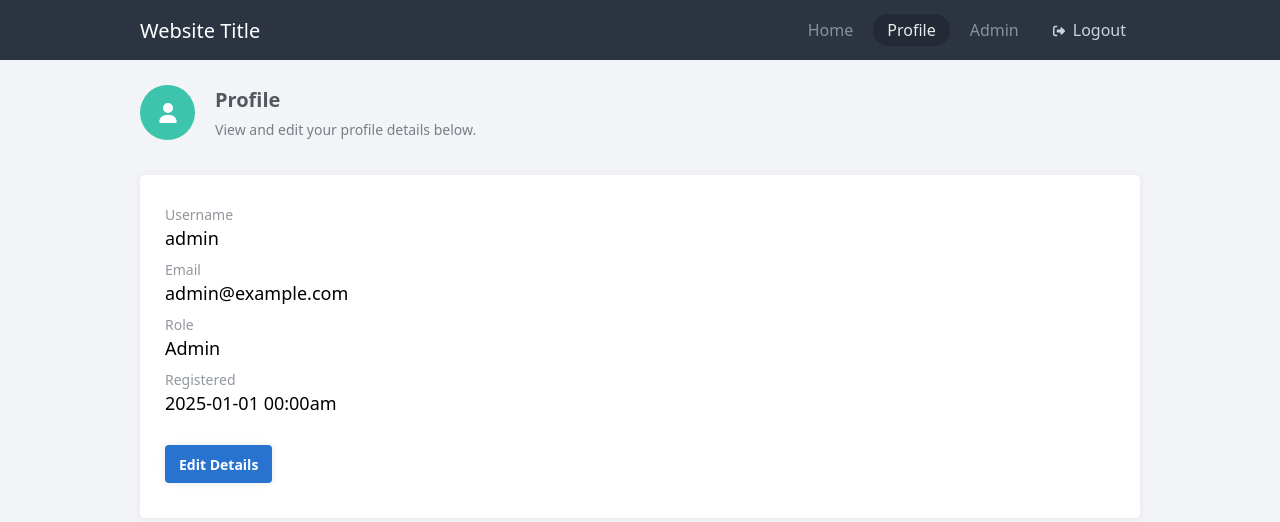
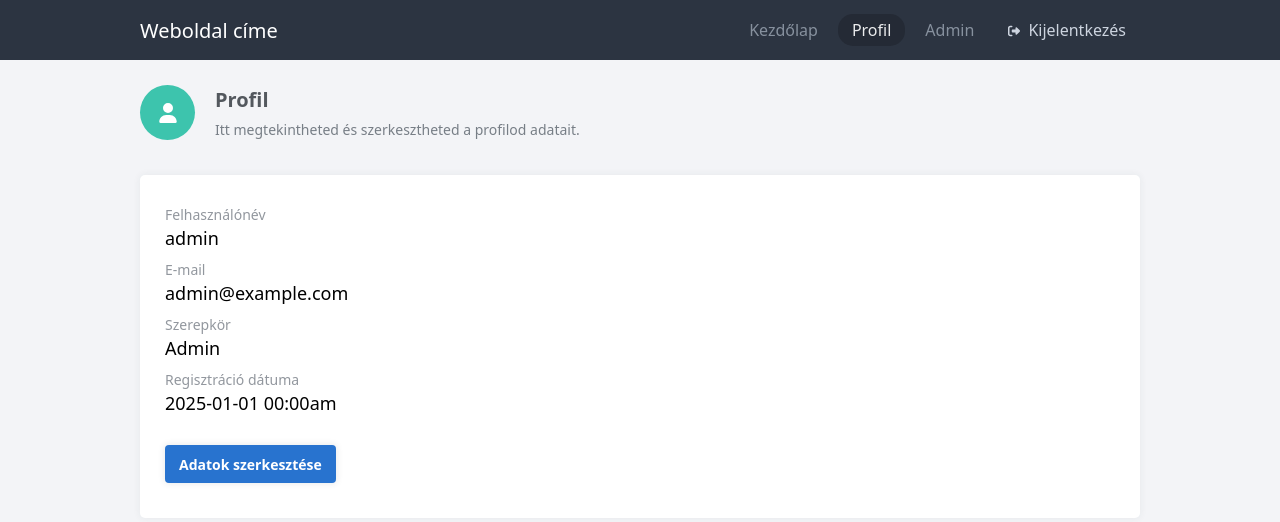
Before and after one commit to Ferfo1/secure-login-php-hungarian, a PHP site: page /profile.php in a window 1280 px wide. Shown: the top 522 px of the page. Run offline with PHP 8.4, Linux system fonts and the light colour scheme; a user stored in the database is signed in; data comes from the database, SQL or seed files in the repository; some libraries are stand-ins or nearby versions.

Commit message:
User interface translate to Hungarian

```diff
--- a/admin/main.php
+++ b/admin/main.php
@@ -98,7 +98,7 @@ echo '<!DOCTYPE html>
             </h1>
             ' . $admin_links . '
             <div class="footer">
-                <a href="https://codeshack.io/package/php/advanced-secure-login-registration-system/" target="_blank">Advanced Login &amp; Registration</a>
+                <a href="https://szirony.hu" target="_blank">Advanced Login &amp; Registration</a>
                 Verzió 4.0.0
             </div>
         </aside>
--- a/main.php
+++ b/main.php
@@ -11,7 +11,7 @@ use PHPMailer\PHPMailer\Exception;
 $con = mysqli_connect(db_host, db_user, db_pass, db_name);
 // If there is an error with the MySQL connection, stop the script and output the error
 if (mysqli_connect_errno()) {
-	exit('Failed to connect to MySQL: ' . mysqli_connect_error());
+	exit('Nem sikerült kapcsolódni az adatbázishoz: ' . mysqli_connect_error());
 }
 // Update the charset
 mysqli_set_charset($con, db_charset);
@@ -36,7 +36,7 @@ echo '<!DOCTYPE html>
 
 			<div class="wrapper">
 
-				<h1>Website Title</h1>
+				<h1>Weboldal címe</h1>
 
 				<!-- If you prefer to use a logo instead of text uncomment the below code and remove the above h1 tag and replace the src attribute with the path to your logo image
 				<img src="https://via.placeholder.com/200x45" width="200" height="45" alt="Logo" class="logo">
@@ -47,12 +47,12 @@ echo '<!DOCTYPE html>
 				<label for="menu"></label>
 
 				<nav class="menu">
-					<a href="home.php" class="' . ($current_file_name == 'home.php' ? 'active' : '') . '">Home</a>
-					<a href="profile.php" class="' . ($current_file_name == 'profile.php' ? 'active' : '') . '">Profile</a>
+					<a href="home.php" class="' . ($current_file_name == 'home.php' ? 'active' : '') . '">Kezdőlap</a>
+					<a href="profile.php" class="' . ($current_file_name == 'profile.php' ? 'active' : '') . '">Profil</a>
 					' . $admin_panel_link . '
 					<a href="logout.php" class="alt">
 						<svg width="12" height="12" xmlns="http://www.w3.org/2000/svg" viewBox="0 0 512 512"><!--!Font Awesome Free 6.5.1 by @fontawesome - https://fontawesome.com License - https://fontawesome.com/license/free Copyright 2024 Fonticons, Inc.--><path d="M377.9 105.9L500.7 228.7c7.2 7.2 11.3 17.1 11.3 27.3s-4.1 20.1-11.3 27.3L377.9 406.1c-6.4 6.4-15 9.9-24 9.9c-18.7 0-33.9-15.2-33.9-33.9l0-62.1-128 0c-17.7 0-32-14.3-32-32l0-64c0-17.7 14.3-32 32-32l128 0 0-62.1c0-18.7 15.2-33.9 33.9-33.9c9 0 17.6 3.6 24 9.9zM160 96L96 96c-17.7 0-32 14.3-32 32l0 256c0 17.7 14.3 32 32 32l64 0c17.7 0 32 14.3 32 32s-14.3 32-32 32l-64 0c-53 0-96-43-96-96L0 128C0 75 43 32 96 32l64 0c17.7 0 32 14.3 32 32s-14.3 32-32 32z"/></svg>
-						Logout
+						Kijelentkezés
 					</a>
 				</nav>
 
@@ -143,13 +143,13 @@ function send_activation_email($email, $code) {
 		$mail->addReplyTo(mail_from, mail_name);
 		// Content
 		$mail->isHTML(true);
-		$mail->Subject = 'Account Activation Required';
+		$mail->Subject = 'Fiók aktiválása szükséges';
 		// Activation link
 		$activate_link = base_url . 'activate.php?code=' . $code;
 		// Read the template contents and replace the "%link" placeholder with the above variable
 		$email_template = str_replace('%link%', $activate_link, file_get_contents('activation-email-template.html'));
 		// Email body content
-		$body = '<!DOCTYPE html><html><head><meta charset="utf-8"><meta name="viewport" content="width=device-width,minimum-scale=1"><title>Account Activation Required</title></head><body style="margin:0;padding:0">' . $email_template . '</body></html>';
+		$body = '<!DOCTYPE html><html><head><meta charset="utf-8"><meta name="viewport" content="width=device-width,minimum-scale=1"><title>Fiók aktiválása szükséges</title></head><body style="margin:0;padding:0">' . $email_template . '</body></html>';
 		// Set email body
 		$mail->Body = $body;
 		$mail->AltBody = strip_tags($email_template);
@@ -157,7 +157,7 @@ function send_activation_email($email, $code) {
 		$mail->send();
 	} catch (Exception $e) {
 		// Output error message
-		exit('Error: Message could not be sent. Mailer Error: ' . $mail->ErrorInfo);
+		exit('Error: Nem sikerült elküldeni az emailt. Mailer Error: ' . $mail->ErrorInfo);
 	}
 }
 // Send notification email function
@@ -186,11 +186,11 @@ function send_notification_email($account_id, $account_username, $account_email,
 		$mail->addReplyTo(mail_from, mail_name);
 		// Content
 		$mail->isHTML(true);
-		$mail->Subject = 'A new user has registered!';
+		$mail->Subject = 'Új felhasználó regisztrált!';
 		// Read the template contents and replace the "%link" placeholder with the above variable
 		$email_template = str_replace(['%id%','%username%','%date%','%email%'], [$account_id, htmlspecialchars($account_username, ENT_QUOTES), $account_date, $account_email], file_get_contents('notification-email-template.html'));
 		// Email body content
-		$body = '<!DOCTYPE html><html><head><meta charset="utf-8"><meta name="viewport" content="width=device-width,minimum-scale=1"><title>A new user has registered!</title></head><body style="margin:0;padding:0">' . $email_template . '</body></html>';
+		$body = '<!DOCTYPE html><html><head><meta charset="utf-8"><meta name="viewport" content="width=device-width,minimum-scale=1"><title>Új felhasználó regisztrált!</title></head><body style="margin:0;padding:0">' . $email_template . '</body></html>';
 		// Set email body
 		$mail->Body = $body;
 		$mail->AltBody = strip_tags($email_template);
@@ -198,7 +198,7 @@ function send_notification_email($account_id, $account_username, $account_email,
 		$mail->send();
 	} catch (Exception $e) {
 		// Output error message
-		exit('Error: Message could not be sent. Mailer Error: ' . $mail->ErrorInfo);
+		exit('Error: Nem sikerült elküldeni az emailt. Mailer Error: ' . $mail->ErrorInfo);
 	}
 }
 // Send password reset email function
@@ -227,13 +227,13 @@ function send_password_reset_email($email, $username, $code) {
 		$mail->addReplyTo(mail_from, mail_name);
 		// Content
 		$mail->isHTML(true);
-		$mail->Subject = 'Password Reset';
+		$mail->Subject = 'Jelszó visszaállítása';
 		// Password reset link
 		$reset_link = base_url . 'reset-password.php?code=' . $code;
 		// Read the template contents and replace the "%link%" placeholder with the above variable
 		$email_template = str_replace(['%link%','%username%'], [$reset_link,htmlspecialchars($username, ENT_QUOTES)], file_get_contents('resetpass-email-template.html'));
 		// Email body content
-		$body = '<!DOCTYPE html><html><head><meta charset="utf-8"><meta name="viewport" content="width=device-width,minimum-scale=1"><title>Password Reset</title></head><body style="margin:0;padding:0">' . $email_template . '</body></html>';
+		$body = '<!DOCTYPE html><html><head><meta charset="utf-8"><meta name="viewport" content="width=device-width,minimum-scale=1"><title>Jelszó visszaállítása</title></head><body style="margin:0;padding:0">' . $email_template . '</body></html>';
 		// Set email body
 		$mail->Body = $body;
 		$mail->AltBody = strip_tags($email_template);
@@ -241,7 +241,7 @@ function send_password_reset_email($email, $username, $code) {
 		$mail->send();
 	} catch (Exception $e) {
 		// Output error message
-		exit('Error: Message could not be sent. Mailer Error: ' . $mail->ErrorInfo);
+		exit('Error: Nem sikerült elküldeni az emailt. Mailer Error: ' . $mail->ErrorInfo);
 	}
 }
 ?>
--- a/profile.php
+++ b/profile.php
@@ -18,15 +18,15 @@ $stmt->close();
 if (isset($_POST['username'], $_POST['npassword'], $_POST['cpassword'], $_POST['email'])) {
 	// Make sure the submitted registration values are not empty.
 	if (empty($_POST['username']) || empty($_POST['email'])) {
-		$error_msg = 'The input fields must not be empty!';
+		$error_msg = 'A mezők kitöltése kötelező!';
 	} else if (!filter_var($_POST['email'], FILTER_VALIDATE_EMAIL)) {
-		$error_msg = 'Please provide a valid email address!';
+		$error_msg = 'Kérjük, adj meg egy érvényes e-mail címet!';
 	} else if (!preg_match('/^[a-zA-Z0-9]+$/', $_POST['username'])) {
-	    $error_msg = 'Username must contain only letters and numbers!';
+	    $error_msg = 'A felhasználónév csak betűket és számokat tartalmazhat!';
 	} else if (!empty($_POST['npassword']) && (strlen($_POST['npassword']) > 20 || strlen($_POST['npassword']) < 5)) {
-		$error_msg = 'Password must be between 5 and 20 characters long!';
+		$error_msg = 'A jelszónak 5 és 20 karakter között kell lennie!';
 	} else if ($_POST['cpassword'] != $_POST['npassword']) {
-		$error_msg = 'Passwords do not match!';
+		$error_msg = 'A jelszavak nem egyeznek!';
 	}
 	// No validation errors... Process update
 	if (empty($error_msg)) {
@@ -37,7 +37,7 @@ if (isset($_POST['username'], $_POST['npassword'], $_POST['cpassword'], $_POST['
 		$stmt->store_result();
 		// Account exists? Output error...
 		if ($stmt->num_rows > 0) {
-			$error_msg = 'Account already exists with that username and/or email!';
+			$error_msg = 'Már létezik ilyen felhasználónévvel vagy e-mail címmel fiók!';
 		} else {
 			// No errors occured, update the account...
 			$stmt->close();
@@ -59,7 +59,7 @@ if (isset($_POST['username'], $_POST['npassword'], $_POST['cpassword'], $_POST['
 				// Logout the user
 				unset($_SESSION['account_loggedin']);
 				// Output success message
-				$success_msg = 'You have changed your email address! You need to re-activate your account!';
+				$success_msg = 'Megváltoztattad az e-mail címed! Újra kell aktiválnod a fiókodat!';
 			} else {
 				// Profile updated successfully, redirect the user back to the profile page
 				header('Location: profile.php');
@@ -69,7 +69,7 @@ if (isset($_POST['username'], $_POST['npassword'], $_POST['cpassword'], $_POST['
 	}
 }
 ?>
-<?=template_header('Profile')?>
+<?=template_header('Profil')?>
 
 <?php if (!isset($_GET['action'])): ?>
 
@@ -80,8 +80,8 @@ if (isset($_POST['username'], $_POST['npassword'], $_POST['cpassword'], $_POST['
 		<svg width="20" height="20" xmlns="http://www.w3.org/2000/svg" viewBox="0 0 448 512"><!--!Font Awesome Free 6.5.1 by @fontawesome - https://fontawesome.com License - https://fontawesome.com/license/free Copyright 2024 Fonticons, Inc.--><path d="M224 256A128 128 0 1 0 224 0a128 128 0 1 0 0 256zm-45.7 48C79.8 304 0 383.8 0 482.3C0 498.7 13.3 512 29.7 512H418.3c16.4 0 29.7-13.3 29.7-29.7C448 383.8 368.2 304 269.7 304H178.3z"/></svg>
 	</div>
 	<div class="wrap">
-		<h2>Profile</h2>
-		<p>View and edit your profile details below.</p>
+		<h2>Profil</h2>
+		<p>Itt megtekintheted és szerkesztheted a profilod adatait.</p>
 	</div>
 </div>
 
@@ -90,26 +90,26 @@ if (isset($_POST['username'], $_POST['npassword'], $_POST['cpassword'], $_POST['
 	<!-- Tip: it's good practice to escape user variables using htmlspecialchars() to prevent XSS attacks. -->
 
 	<div class="profile-detail">
-		<strong>Username</strong>
+		<strong>Felhasználónév</strong>
 		<?=htmlspecialchars($username, ENT_QUOTES)?>
 	</div>
 
 	<div class="profile-detail">
-		<strong>Email</strong>
+		<strong>E-mail</strong>
 		<?=htmlspecialchars($email, ENT_QUOTES)?>
 	</div>
 
 	<div class="profile-detail">
-		<strong>Role</strong>
+		<strong>Szerepkör</strong>
 		<?=$role?>
 	</div>
 
 	<div class="profile-detail">
-		<strong>Registered</strong>
+		<strong>Regisztráció dátuma</strong>
 		<?=date('Y-m-d H:ia', strtotime($registered_date))?>
 	</div>
 
-	<a class="btn blue mar-top-5 mar-bot-2" href="?action=edit">Edit Details</a>
+	<a class="btn blue mar-top-5 mar-bot-2" href="?action=edit">Adatok szerkesztése</a>
 
 </div>
 
@@ -122,8 +122,8 @@ if (isset($_POST['username'], $_POST['npassword'], $_POST['cpassword'], $_POST['
 		<svg width="22" height="22" xmlns="http://www.w3.org/2000/svg" viewBox="0 0 640 512"><!--!Font Awesome Free 6.5.1 by @fontawesome - https://fontawesome.com License - https://fontawesome.com/license/free Copyright 2024 Fonticons, Inc.--><path d="M224 256A128 128 0 1 0 224 0a128 128 0 1 0 0 256zm-45.7 48C79.8 304 0 383.8 0 482.3C0 498.7 13.3 512 29.7 512H322.8c-3.1-8.8-3.7-18.4-1.4-27.8l15-60.1c2.8-11.3 8.6-21.5 16.8-29.7l40.3-40.3c-32.1-31-75.7-50.1-123.9-50.1H178.3zm435.5-68.3c-15.6-15.6-40.9-15.6-56.6 0l-29.4 29.4 71 71 29.4-29.4c15.6-15.6 15.6-40.9 0-56.6l-14.4-14.4zM375.9 417c-4.1 4.1-7 9.2-8.4 14.9l-15 60.1c-1.4 5.5 .2 11.2 4.2 15.2s9.7 5.6 15.2 4.2l60.1-15c5.6-1.4 10.8-4.3 14.9-8.4L576.1 358.7l-71-71L375.9 417z"/></svg>
 	</div>
 	<div class="wrap">
-		<h2>Edit Profile</h2>
-		<p>View and edit your profile details below.</p>
+		<h2>Profil szerkesztése</h2>
+		<p>Itt megtekintheted és szerkesztheted a profilod adatait.</p>
 	</div>
 </div>
 
@@ -131,28 +131,28 @@ if (isset($_POST['username'], $_POST['npassword'], $_POST['cpassword'], $_POST['
 
 	<form action="profile.php?action=edit" method="post" class="form form-small">
 
-		<label class="form-label" for="username" style="padding-top:5px">Username</label>
+		<label class="form-label" for="username" style="padding-top:5px">Felhasználónév</label>
 		<div class="form-group">
 			<svg class="form-icon-left" width="14" height="14" xmlns="http://www.w3.org/2000/svg" viewBox="0 0 448 512"><!--!Font Awesome Free 6.5.1 by @fontawesome - https://fontawesome.com License - https://fontawesome.com/license/free Copyright 2024 Fonticons, Inc.--><path d="M224 256A128 128 0 1 0 224 0a128 128 0 1 0 0 256zm-45.7 48C79.8 304 0 383.8 0 482.3C0 498.7 13.3 512 29.7 512H418.3c16.4 0 29.7-13.3 29.7-29.7C448 383.8 368.2 304 269.7 304H178.3z"/></svg>
-			<input class="form-input" type="text" name="username" placeholder="Username" id="username" value="<?=htmlspecialchars($username, ENT_QUOTES)?>" required>
+			<input class="form-input" type="text" name="username" placeholder="Felhasználónév" id="username" value="<?=htmlspecialchars($username, ENT_QUOTES)?>" required>
 		</div>
 
-		<label class="form-label" for="npassword">New Password</label>
+		<label class="form-label" for="npassword">Új jelszó</label>
 		<div class="form-group">
 			<svg class="form-icon-left" xmlns="http://www.w3.org/2000/svg" width="14" height="14" viewBox="0 0 448 512"><!--!Font Awesome Free 6.5.1 by @fontawesome - https://fontawesome.com License - https://fontawesome.com/license/free Copyright 2024 Fonticons, Inc.--><path d="M144 144v48H304V144c0-44.2-35.8-80-80-80s-80 35.8-80 80zM80 192V144C80 64.5 144.5 0 224 0s144 64.5 144 144v48h16c35.3 0 64 28.7 64 64V448c0 35.3-28.7 64-64 64H64c-35.3 0-64-28.7-64-64V256c0-35.3 28.7-64 64-64H80z"/></svg>
-			<input class="form-input" type="password" name="npassword" placeholder="New Password" id="npassword" autocomplete="new-password">
+			<input class="form-input" type="password" name="npassword" placeholder="Új jelszó" id="npassword" autocomplete="new-password">
 		</div>
 
-		<label class="form-label" for="cpassword">Confirm Password</label>
+		<label class="form-label" for="cpassword">Jelszó megerősítése</label>
 		<div class="form-group">
 			<svg class="form-icon-left" xmlns="http://www.w3.org/2000/svg" width="14" height="14" viewBox="0 0 448 512"><!--!Font Awesome Free 6.5.1 by @fontawesome - https://fontawesome.com License - https://fontawesome.com/license/free Copyright 2024 Fonticons, Inc.--><path d="M144 144v48H304V144c0-44.2-35.8-80-80-80s-80 35.8-80 80zM80 192V144C80 64.5 144.5 0 224 0s144 64.5 144 144v48h16c35.3 0 64 28.7 64 64V448c0 35.3-28.7 64-64 64H64c-35.3 0-64-28.7-64-64V256c0-35.3 28.7-64 64-64H80z"/></svg>
-			<input class="form-input" type="password" name="cpassword" placeholder="Confirm Password" id="cpassword" autocomplete="new-password">
+			<input class="form-input" type="password" name="cpassword" placeholder="Jelszó megerősítése" id="cpassword" autocomplete="new-password">
 		</div>
 
-		<label class="form-label" for="email">Email</label>
+		<label class="form-label" for="email">E-mail</label>
 		<div class="form-group mar-bot-5">
 			<svg class="form-icon-left" xmlns="http://www.w3.org/2000/svg" width="14" height="14" viewBox="0 0 512 512"><!--!Font Awesome Free 6.5.1 by @fontawesome - https://fontawesome.com License - https://fontawesome.com/license/free Copyright 2024 Fonticons, Inc.--><path d="M48 64C21.5 64 0 85.5 0 112c0 15.1 7.1 29.3 19.2 38.4L236.8 313.6c11.4 8.5 27 8.5 38.4 0L492.8 150.4c12.1-9.1 19.2-23.3 19.2-38.4c0-26.5-21.5-48-48-48H48zM0 176V384c0 35.3 28.7 64 64 64H448c35.3 0 64-28.7 64-64V176L294.4 339.2c-22.8 17.1-54 17.1-76.8 0L0 176z"/></svg>
-			<input class="form-input" type="email" name="email" placeholder="Email" id="email" value="<?=htmlspecialchars($email, ENT_QUOTES)?>" required>
+			<input class="form-input" type="email" name="email" placeholder="E-mail" id="email" value="<?=htmlspecialchars($email, ENT_QUOTES)?>" required>
 		</div>
 
 		<?php if ($error_msg): ?>
@@ -166,8 +166,8 @@ if (isset($_POST['username'], $_POST['npassword'], $_POST['cpassword'], $_POST['
 		<?php endif; ?>
 
 		<div class="mar-bot-2">
-			<button class="btn blue mar-top-1 mar-right-1" type="submit">Save Details</button>
-			<a href="profile.php" class="btn alt mar-top-1">Back To Profile</a>
+			<button class="btn blue mar-top-1 mar-right-1" type="submit">Mentés</button>
+			<a href="profile.php" class="btn alt mar-top-1">Vissza a profilhoz</a>
 		</div>
 
 	</form>
```
Also changed, not shown: activate.php (+5 -5 lines), authenticate.php (+6 -6 lines), forgot-password.php (+7 -7 lines), home.php (+4 -4 lines), index.php (+11 -11 lines), register-process.php (+9 -9 lines), register.php (+12 -12 lines), resend-activation.php (+7 -7 lines), reset-password.php (+12 -12 lines).
